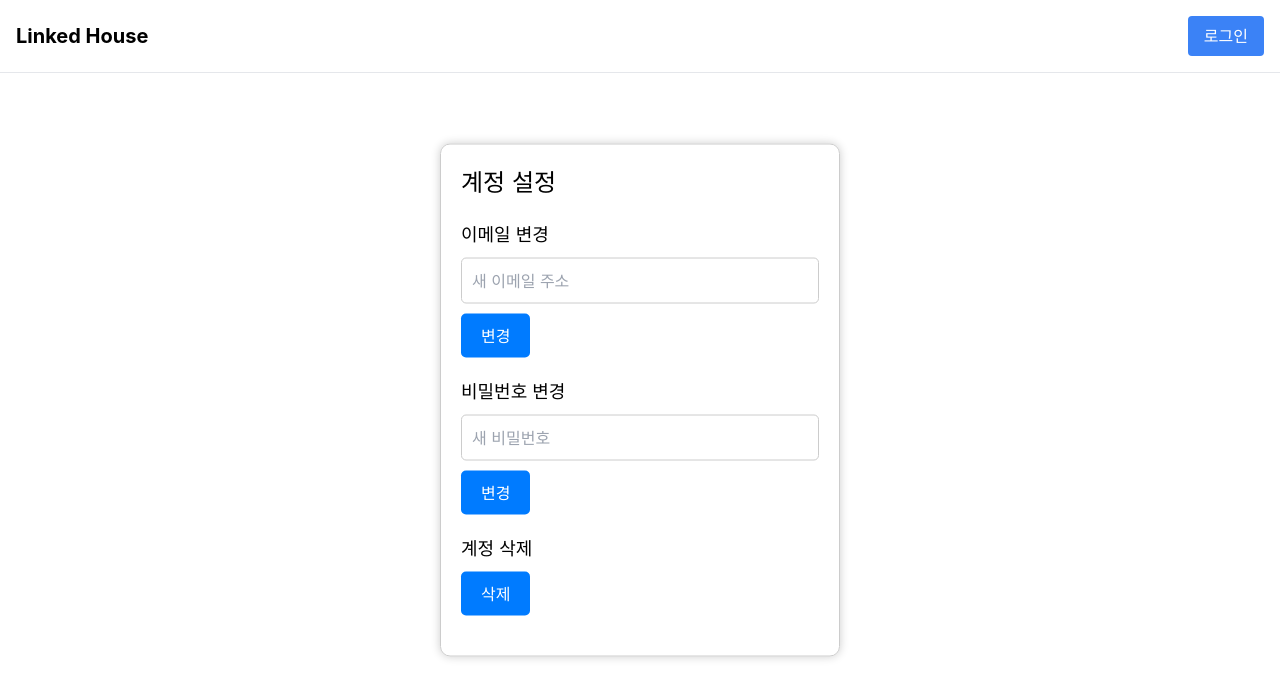
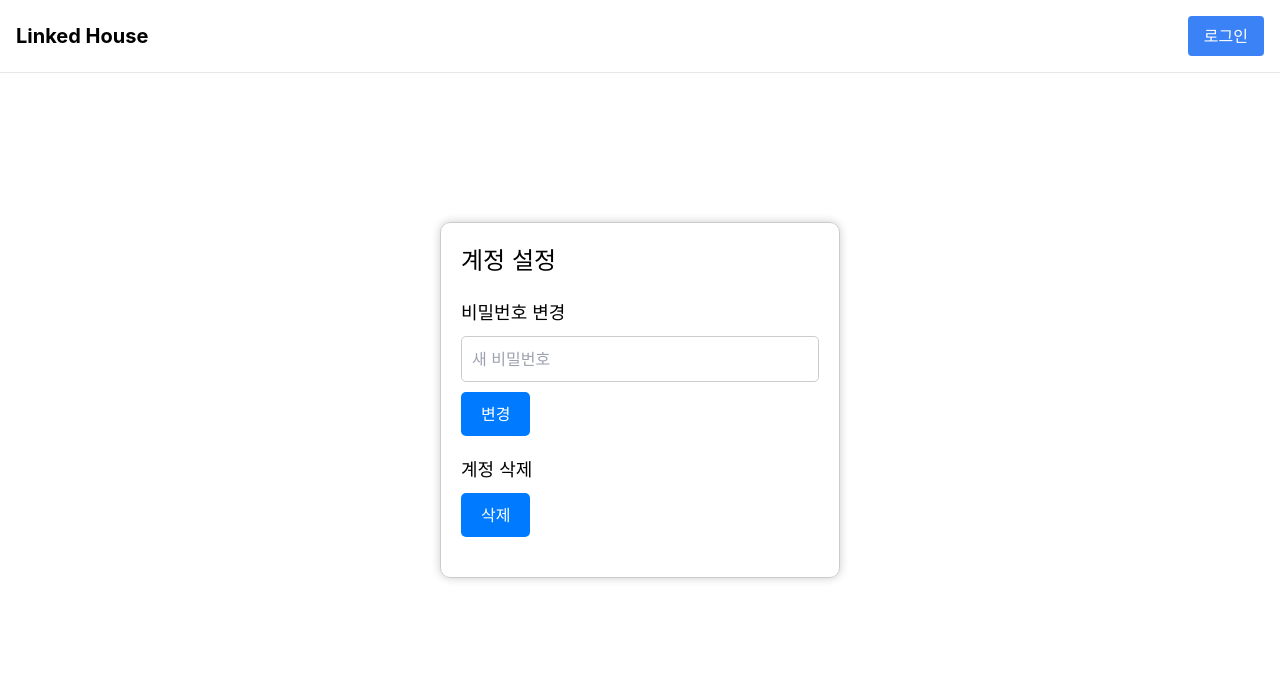
Before and after one commit to weble4/linked-house-frontend, a React (Create React App) app: page /privates in a window 1280 px wide. Shown: the top 698 px of the page. Built offline with nearby package versions, Linux system fonts and the light colour scheme.

Commit message:
추가 수정
2

```diff
--- a/src/components/user/Private.css
+++ b/src/components/user/Private.css
@@ -1,17 +1,3 @@
-.private-container {
-    width: 400px;
-    margin: 0 auto;
-    padding: 20px;
-    border: 1px solid #ccc;
-    border-radius: 10px;
-    box-shadow: 0 0 10px rgba(0, 0, 0, 0.2);
-  }
-
-  .private-title {
-    font-size: 24px;
-    margin-bottom: 20px;
-  }
-
   .centered-container {
     position: absolute;
     top: 50%;
--- a/src/components/user/Private.js
+++ b/src/components/user/Private.js
@@ -2,28 +2,7 @@ import React, { useState } from 'react';
 import './Private.css';
 
 function Private() {
-  const [newEmail, setNewEmail] = useState('');
   const [newPassword, setNewPassword] = useState('');
-
-  const handleChangeEmail = () => {
-    // 이메일 변경을 위한 요청을 서버로 전송
-    fetch('/api/change-email', {
-      method: 'POST',
-      body: JSON.stringify({ newEmail }),
-      headers: {
-        'Content-Type': 'application/json',
-      },
-    })
-      .then((response) => {
-        if (response.ok) {
-          // 성공적으로 변경되면 메시지 표시 또는 리디렉션
-          alert('이메일이 변경되었습니다.');
-        } else {
-          // 오류 처리
-          alert('이메일 변경에 실패했습니다.');
-        }
-      });
-  };
 
   const handleChangePassword = () => {
     // 비밀번호 변경을 위한 요청을 서버로 전송
@@ -62,18 +41,8 @@ function Private() {
   };
 
   return (
-    <div className="centered-container"> {/* 수정된 클래스를 적용합니다 */}
+    <div className="centered-container">
       <h2 className="centered-title">계정 설정</h2>
-      <div className="form-group">
-        <h3>이메일 변경</h3>
-        <input
-          type="email"
-          placeholder="새 이메일 주소"
-          value={newEmail}
-          onChange={(e) => setNewEmail(e.target.value)}
-        />
-        <button onClick={handleChangeEmail}>변경</button>
-      </div>
       <div className="form-group">
         <h3>비밀번호 변경</h3>
         <input
--- a/src/components/user/Userpage.js
+++ b/src/components/user/Userpage.js
@@ -14,7 +14,7 @@ function App() {
   // 8개의 네모 블록을 담을 배열을 생성합니다.
   // Define an array of menu items
   const menuItems = [
-    { label: '개인정보', path: '/privates', description: '개인정보 및 연락처' },
+    { label: '개인정보', path: '/privates', description: '비밀번호 변경 및 계정 삭제' },
     { label: '메시지', path: '/messages', description: '메시지 채팅창' },
     { label: '프로필', path: '/profiles', description: '프로필 설정 및 공개여부' },
     { label: '예약 확인', path: '/reservations', description: '예약정보 확인하기' },
```
